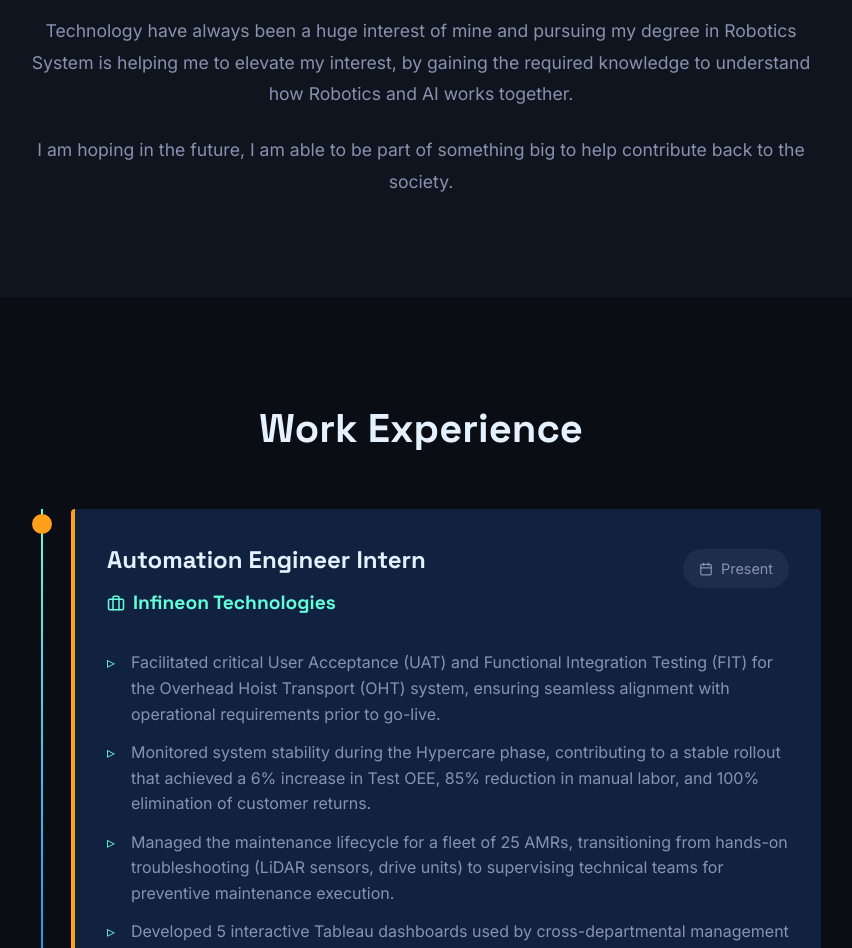
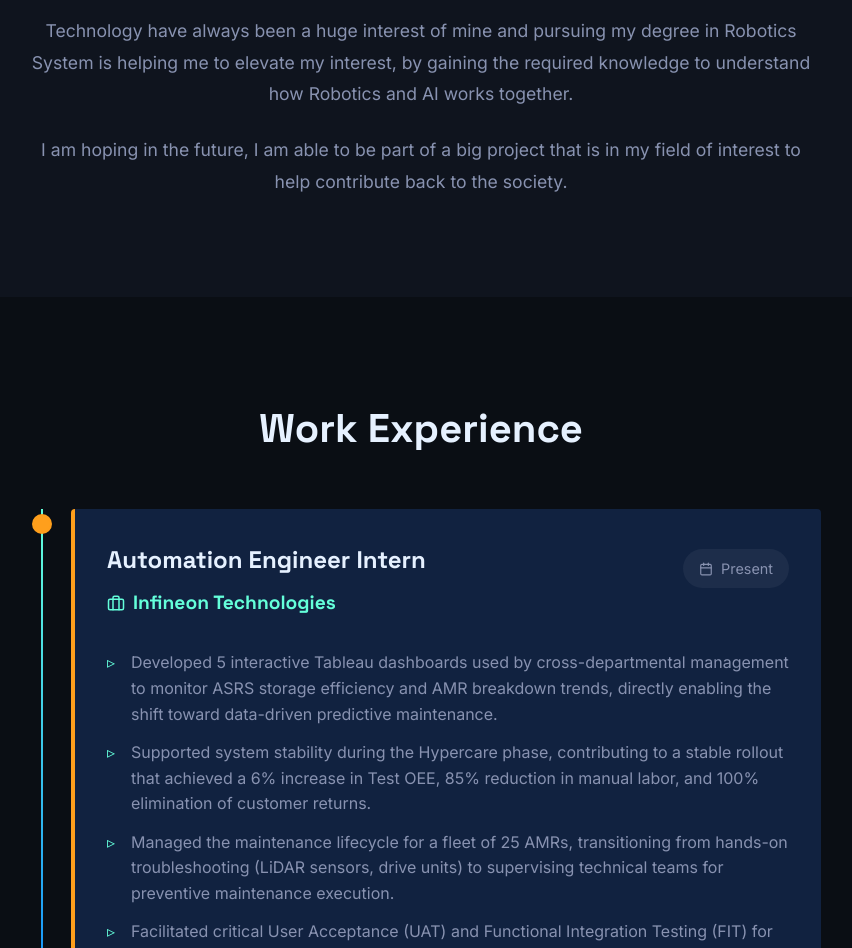
Before and after one commit to Randycje/Randycje.github.io, a React (Vite) app: page / in a window 1280 px wide. Shown: the part 1100-2048 px from the top of the page, without its empty margins (219-1071 px from the left). Built offline with nearby package versions, Linux system fonts and the light colour scheme.

Commit message:
Update portfolio content

```diff
--- a/src/components/About.jsx
+++ b/src/components/About.jsx
@@ -21,7 +21,7 @@ const About = () => {
                             Technology have always been a huge interest of mine and pursuing my degree in Robotics System is helping me to elevate my interest, by gaining the required knowledge to understand how Robotics and AI works together.
                         </p>
                         <p style={{ color: 'var(--text-secondary)', fontSize: '1.1rem', lineHeight: '1.8' }}>
-                            I am hoping in the future, I am able to be part of something big to help contribute back to the society.
+                            I am hoping in the future, I am able to be part of a big project that is in my field of interest to help contribute back to the society.
                         </p>
                     </div>
                 </motion.div>
--- a/src/components/Experience.jsx
+++ b/src/components/Experience.jsx
@@ -9,10 +9,10 @@ const experiences = [
         period: 'Present',
         description: 'Current internship focused on automation systems.',
         points: [
-            'Facilitated critical User Acceptance (UAT) and Functional Integration Testing (FIT) for the Overhead Hoist Transport (OHT) system, ensuring seamless alignment with operational requirements prior to go-live.',
-            'Monitored system stability during the Hypercare phase, contributing to a stable rollout that achieved a 6% increase in Test OEE, 85% reduction in manual labor, and 100% elimination of customer returns.',
+            'Developed 5 interactive Tableau dashboards used by cross-departmental management to monitor ASRS storage efficiency and AMR breakdown trends, directly enabling the shift toward data-driven predictive maintenance.',
+            'Supported system stability during the Hypercare phase, contributing to a stable rollout that achieved a 6% increase in Test OEE, 85% reduction in manual labor, and 100% elimination of customer returns.',
             'Managed the maintenance lifecycle for a fleet of 25 AMRs, transitioning from hands-on troubleshooting (LiDAR sensors, drive units) to supervising technical teams for preventive maintenance execution.',
-            'Developed 5 interactive Tableau dashboards used by cross-departmental management to monitor ASRS storage efficiency and AMR breakdown trends, directly enabling the shift toward data-driven predictive maintenance.'
+            'Facilitated critical User Acceptance (UAT) and Functional Integration Testing (FIT) for the Overhead Hoist Transport (OHT) system, ensuring seamless alignment with operational requirements prior to go-live.'
         ]
     },
     {
```
